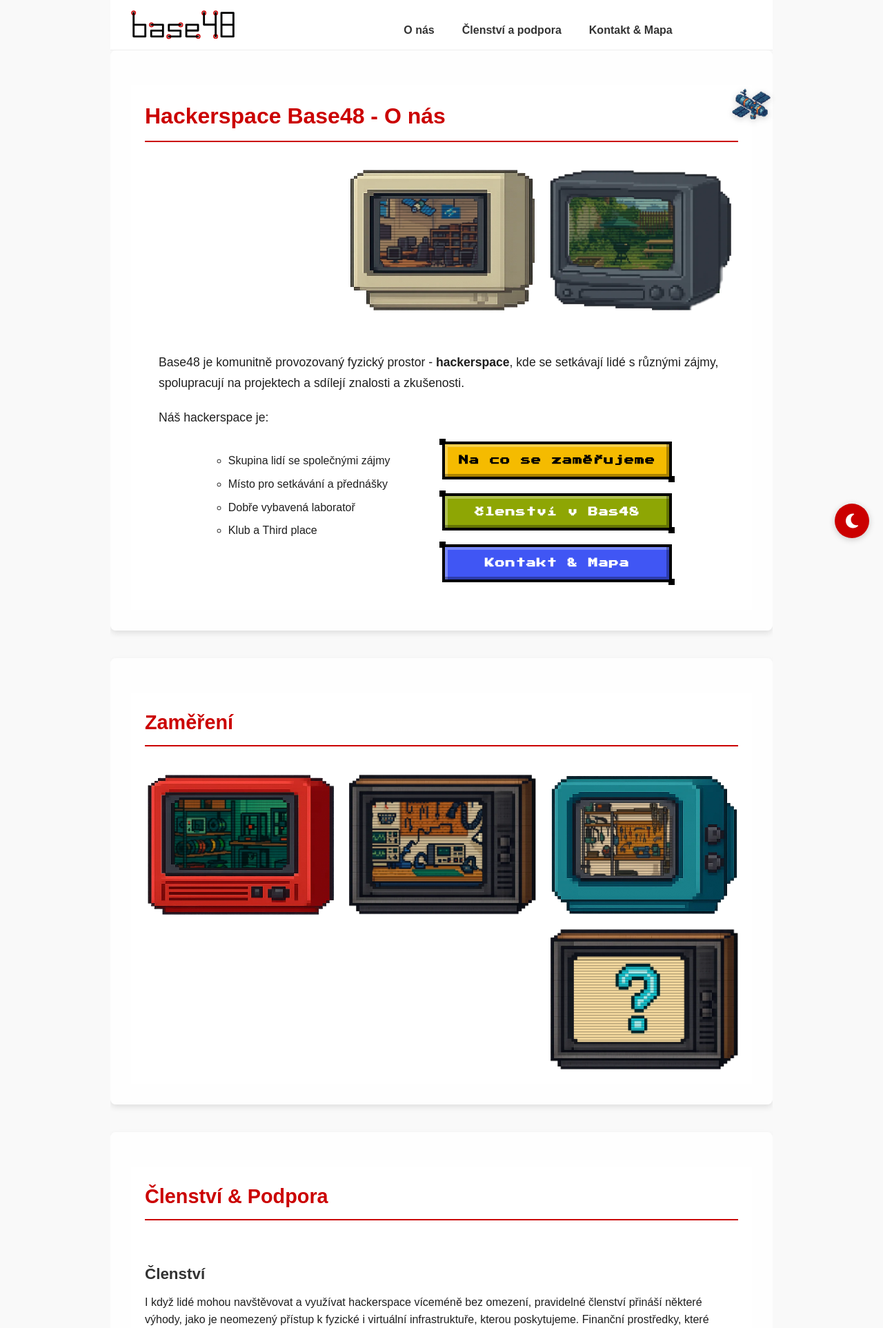
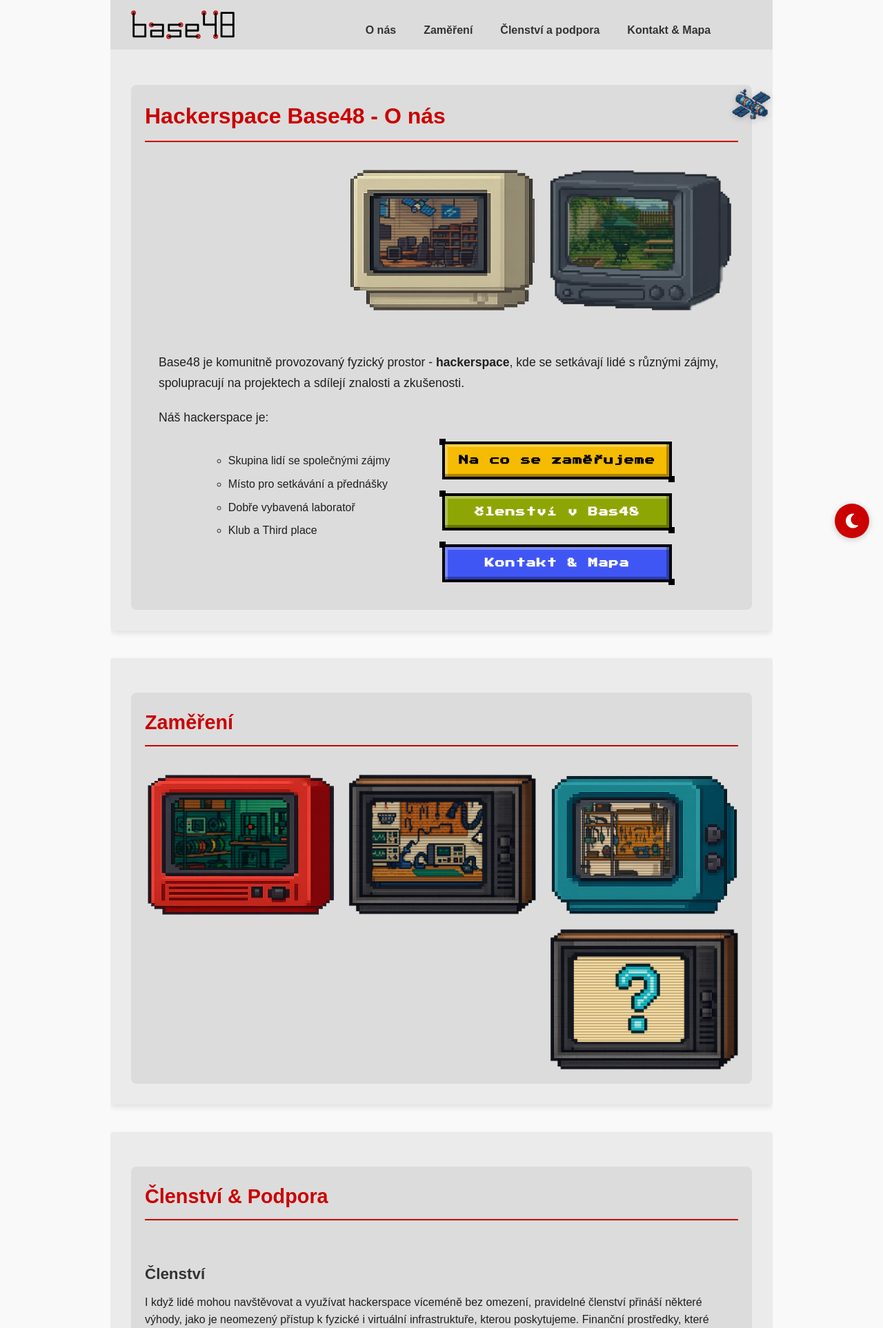
Before and after one commit to Thebys/base48, a PHP site: page / in a window 1280 px wide. Shown: the top 1925 px of the page at 69% size. Run offline with PHP 8.4, Linux system fonts and the light colour scheme.

Commit message:
Update navigation links and section IDs in index.php for consistency; adjust CSS styles for sections and columns, including border-radius and background color changes in layout.css and variables.css.

```diff
--- a/css/layout.css
+++ b/css/layout.css
@@ -77,7 +77,6 @@
     font-weight: bold;
     transition: color 0.3s ease;
     padding: 5px 10px;
-    border-radius: 4px;
 }
 
 nav ul li a:hover {
@@ -95,11 +94,28 @@
 section {
     margin-bottom: 40px;
     padding: 30px;
-    border-radius: 8px;
+    border-radius: 4px;
     background-color: var(--section-bg);
     box-shadow: 0 4px 8px var(--section-shadow);
 }
+section:first-of-type{
+    border-radius: 0px 0px 8px 8px;
+}
 
+.column {
+    display: flex;
+    flex-direction: column;
+    gap: 20px;
+    max-width: 100%;
+    padding: 20px;
+
+    position: relative;
+    border-top: none;
+    background-color: var(--card-bg);
+    border-radius: 8px;
+    overflow: visible;
+
+}
 section h2 {
     color: var(--primary-color);
     margin-bottom: 20px;
@@ -284,19 +300,6 @@
     line-height: 1.7;
 }
 
-.column {
-    display: flex;
-    flex-direction: column;
-    gap: 20px;
-    max-width: 100%;
-    padding: 20px;
-
-    position: relative;
-    border-top: none;
-    background-color: var(--card-bg);
-    overflow: visible;
-
-}
 
 .hero-columns {
     display: flex;
--- a/css/variables.css
+++ b/css/variables.css
@@ -11,11 +11,11 @@
     --background-color: #f9f9f9;
     --text-color: #1F1F1F;
     --header-color: #333;
-    --section-bg: rgba(255, 255, 255, 0.8);
+    --section-bg: rgba(232, 232, 232, 0.8);
     --section-shadow: rgba(0, 0, 0, 0.1);
     --footer-bg: #476267;
     --footer-color: white;
-    --card-bg: rgba(255, 255, 255, 0.9);
+    --card-bg: rgba(220, 220, 220, 1.0);
     --border-color: #eee;
     --overlay-color: rgba(245, 245, 245, 0.7);
     --address-bg: rgba(0, 119, 204, 0.1);
--- a/index.php
+++ b/index.php
@@ -52,13 +52,13 @@
                         <div>
                             <div class="pixel-btn-container"
                                 style="display: flex; flex-direction: column;">
-                                <a href="#focus-areas" class="pixel-btn pixel-btn-gold">
+                                <a href="#zamereni" class="pixel-btn pixel-btn-gold">
                                     <span class="pixel-btn-inner">Na co se zaměřujeme</span>
                                 </a>
-                                <a href="#membership" class="pixel-btn pixel-btn-green">
+                                <a href="#clenstvi" class="pixel-btn pixel-btn-green">
                                     <span class="pixel-btn-inner">Členství v Bas48</span>
                                 </a>
-                                <a href="#contact" class="pixel-btn pixel-btn-blue">
+                                <a href="#kontakt" class="pixel-btn pixel-btn-blue">
                                     <span class="pixel-btn-inner">Kontakt & Mapa</span>
                                 </a>
                             </div>
@@ -67,7 +67,7 @@
                 </div>
         </section>
 
-        <section id="focus-areas">
+        <section id="zamereni">
             <div class="column">
                 <h2>Zaměření</h2>
                 <div class="crt-grid" style="position: relative;">
@@ -106,7 +106,7 @@
 
         </section>
 
-        <section id="membership">
+        <section id="clenstvi">
             <div class="column">
                 <h2>Členství & Podpora</h2>
 
@@ -159,7 +159,7 @@
             </div>
         </section>
 
-        <section id="contact">
+        <section id="kontakt">
             <div class="column">
                 <h2>Kontakty & Mapa</h2>
 
--- a/templates/header.php
+++ b/templates/header.php
@@ -35,8 +35,9 @@
         <nav>
             <ul>
                 <li><a href="/#herobox">O nás</a></li>
-                <li><a href="/#membership">Členství a&nbsp;podpora</a></li>
-                <li><a href="/#contact">Kontakt &&nbsp;Mapa</a></li>
+                <li><a href="/#zamereni">Zaměření</a></li>
+                <li><a href="/#clenstvi">Členství a&nbsp;podpora</a></li>
+                <li><a href="/#kontakt">Kontakt &&nbsp;Mapa</a></li>
             </ul>
         </nav>
     </header>
```
